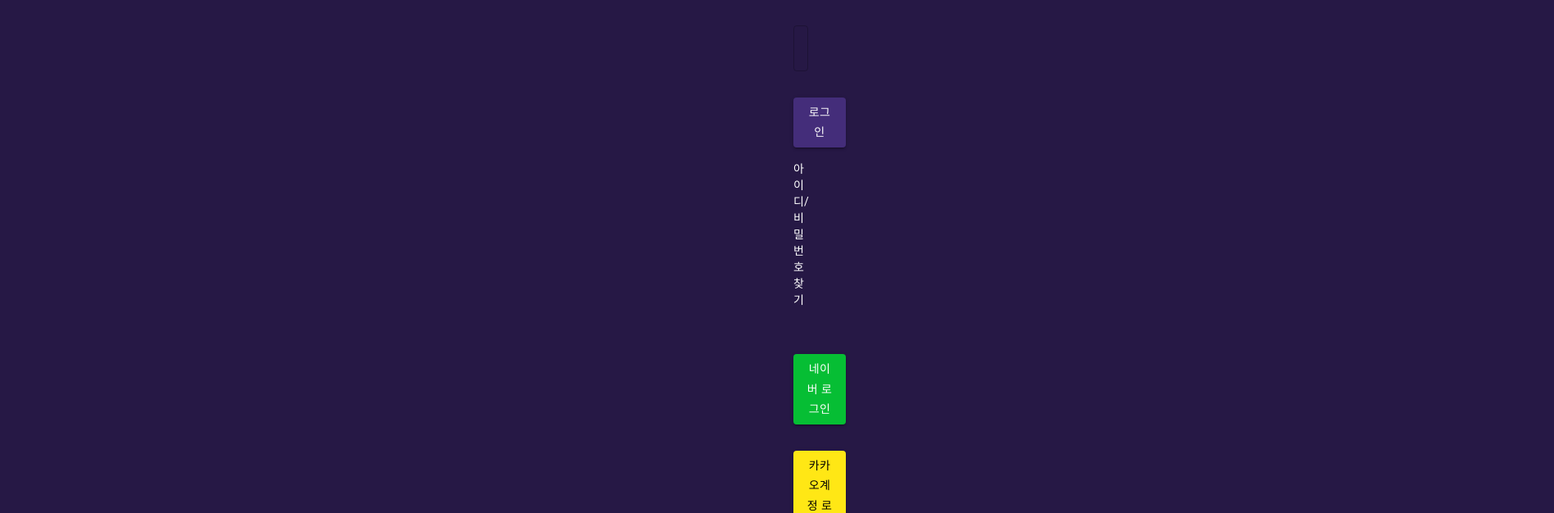
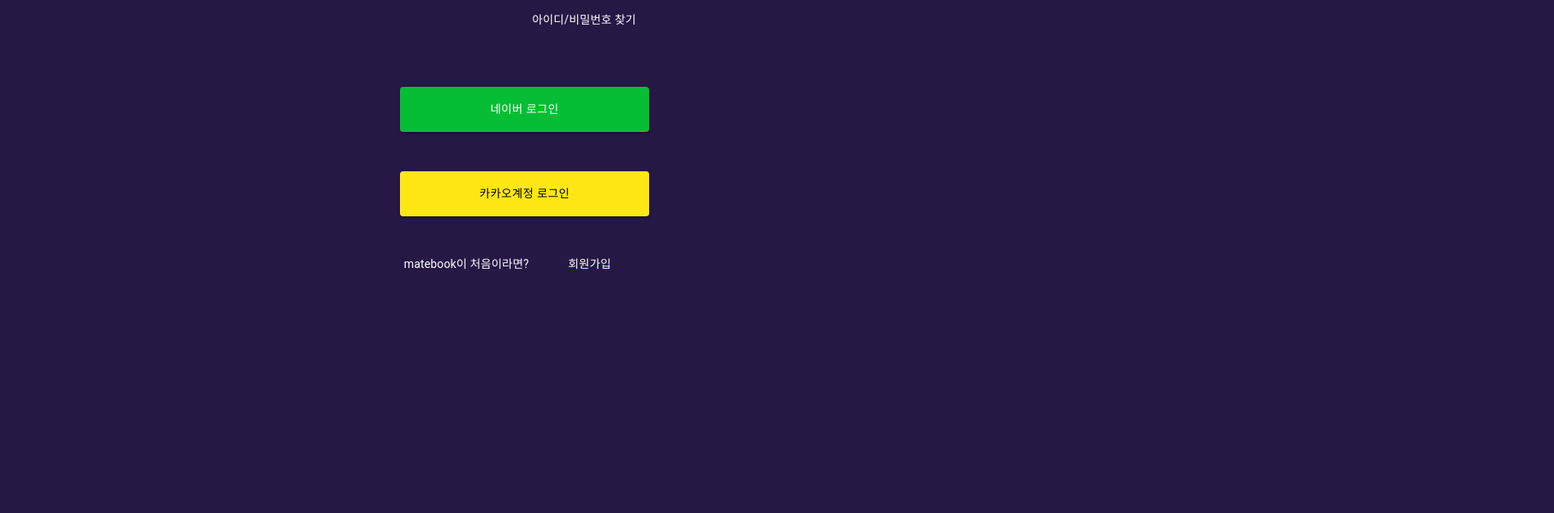
Before and after one commit to HooAndFriend/matebook-front-next-renewal, a Next.js app: page /auth/loginPage in a window 1280 px wide. Shown: the part 459-1085 px from the top of the page at 82% size, 1896 px wide, since content can reach past the window. After the commit the page ends 879 px from the top, so only its background shows below. Built offline with nearby package versions, Linux system fonts and the light colour scheme.

Commit message:
Fix : Login Page View 구혀 완료

```diff
--- a/src/pages/_document.tsx
+++ b/src/pages/_document.tsx
@@ -1,4 +1,4 @@
-import { Html, Head, Main, NextScript } from 'next/document'
+import { Html, Head, Main, NextScript } from "next/document"
 
 export default function Document() {
   return (
--- a/src/pages/auth/loginPage.tsx
+++ b/src/pages/auth/loginPage.tsx
@@ -4,7 +4,7 @@
 // ** Custom Hooks Imports
 import useInput from "@/hooks/useInput"
 
-// ** assets Imports
+// ** Assets Imports
 import Color from "@/assets/color"
 
 // ** Mui Imports
@@ -19,7 +19,7 @@
   const handleClickLogin = () => {}
 
   return (
-    <Grid container spacing={4} sx={{ px: 120, py: 40 }}>
+    <Grid container spacing={6} sx={{ px: 60, py: 10 }}>
       <Grid item xs={12}>
         <Typography variant="h4" color="white">
           matebook
@@ -69,7 +69,7 @@
         <Button
           variant="contained"
           fullWidth
-          sx={{ backgroundColor: Color.naver, minHeight: 60 }}
+          sx={{ backgroundColor: Color.naver, minHeight: 55 }}
         >
           네이버 로그인
         </Button>
@@ -78,7 +78,7 @@
         <Button
           variant="contained"
           fullWidth
-          sx={{ backgroundColor: Color.kakao, minHeight: 60, color: "black" }}
+          sx={{ backgroundColor: Color.kakao, minHeight: 55, color: "black" }}
         >
           카카오계정 로그인
         </Button>
```
